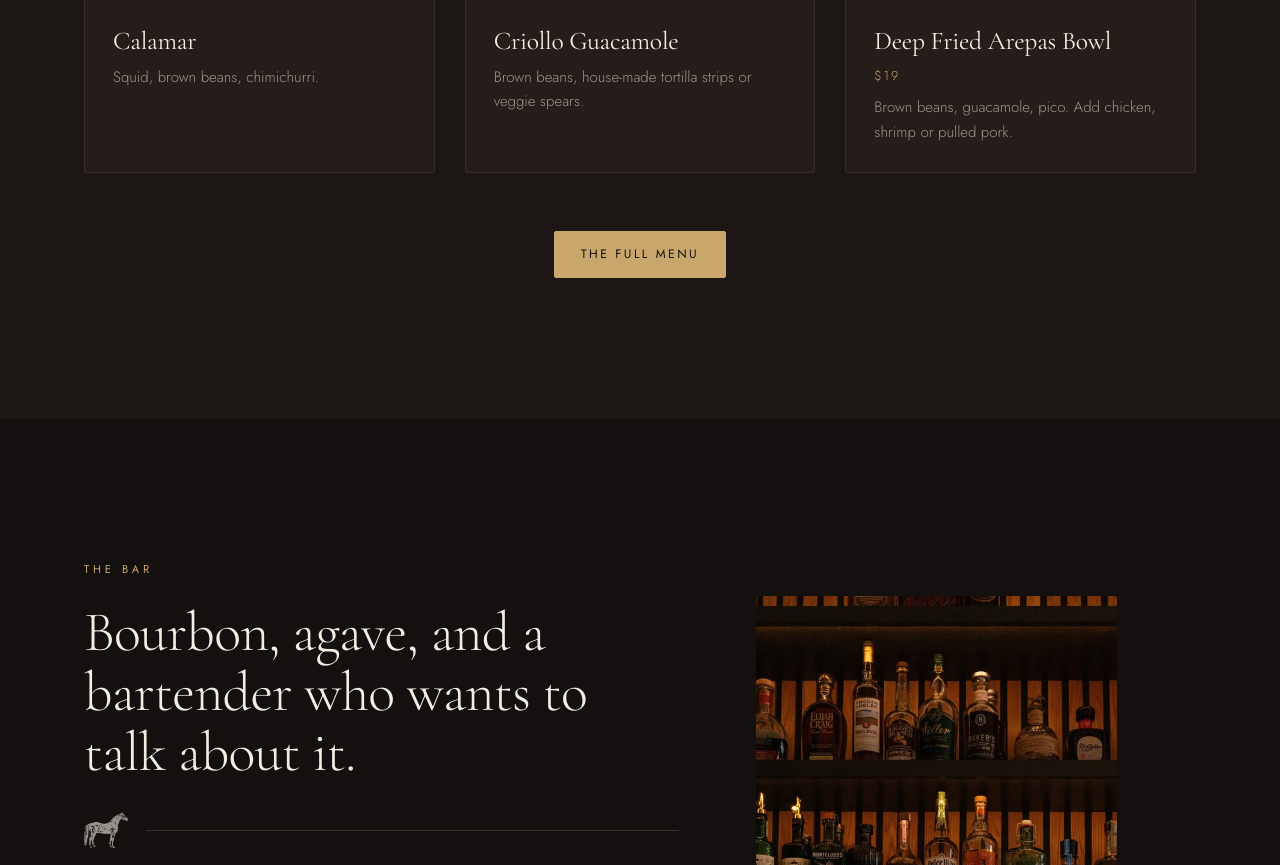
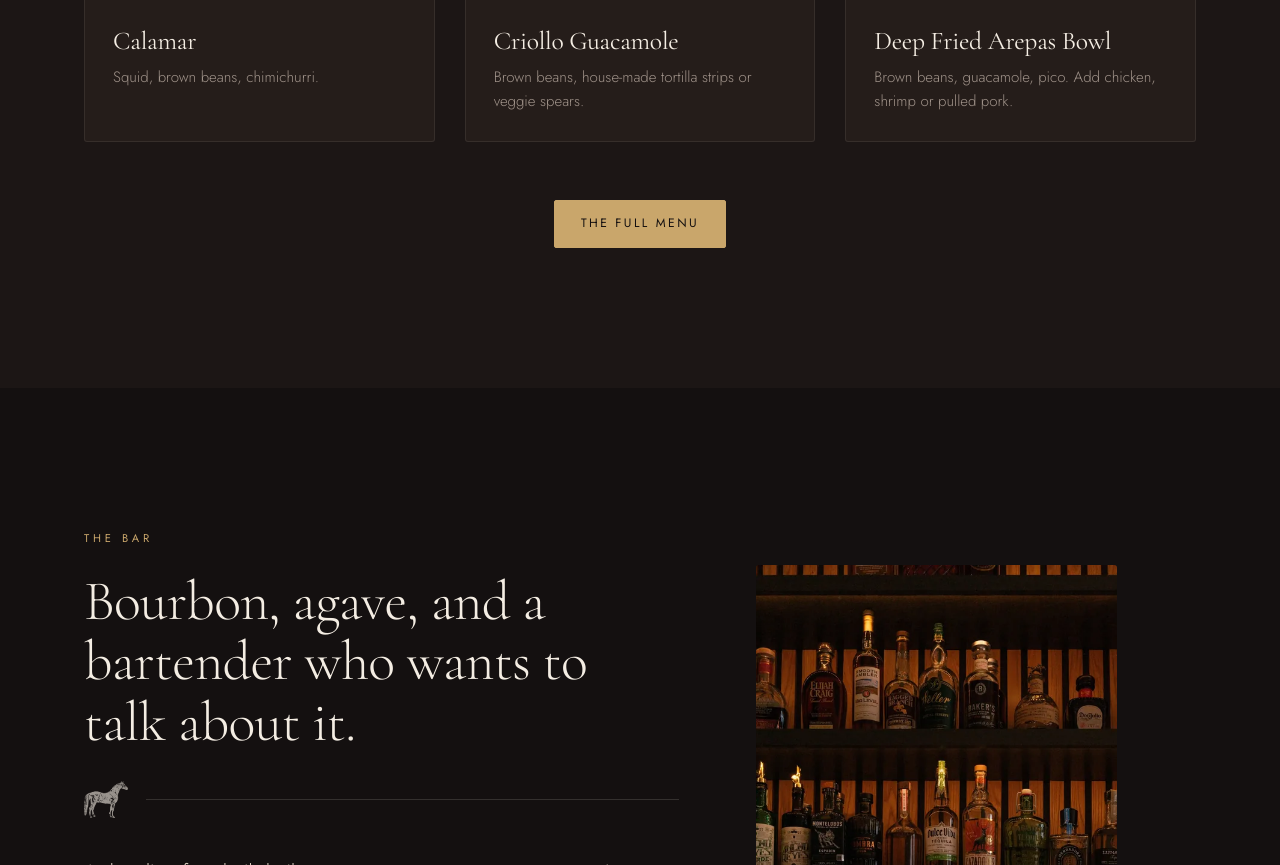
Before and after one commit to wfwayfresh/criollo-beaufort, a website: page index.html in a window 1280 px wide. Shown: the part 2269-3134 px from the top of the page. Drawn offline with nearby package versions, Linux system fonts and the light colour scheme.

Commit message:
Removed featured dish pricing from Criollo homepage

```diff
--- a/index.html
+++ b/index.html
@@ -149,7 +149,7 @@
           <div class="frame wide"><img src="img/arepa.webp" srcset="img/arepa-sm.webp 800w, img/arepa.webp 1600w" sizes="(max-width:560px) 90vw, 30vw" alt="A deep fried arepa bowl with beans, guacamole and pico" loading="lazy" width="1536" height="2048"></div>
           <div class="card-b">
             <h3 class="h3">Deep Fried Arepas Bowl</h3>
-            <span class="price">$19</span>
+
             <p>Brown beans, guacamole, pico. Add chicken, shrimp or pulled pork.</p>
           </div>
         </article>
```
